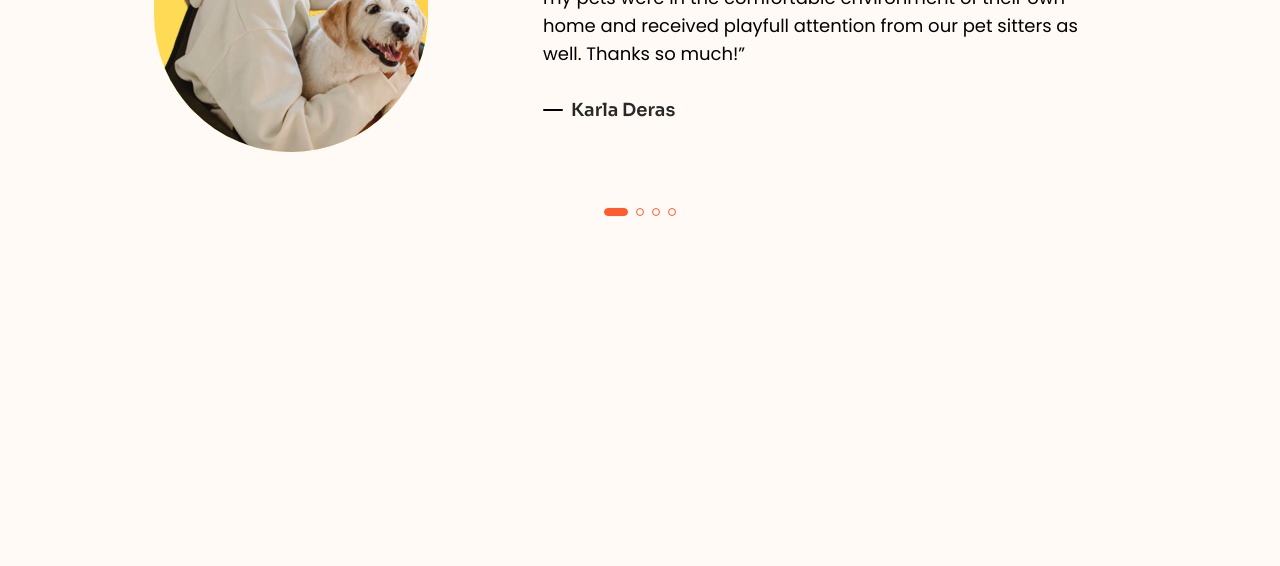
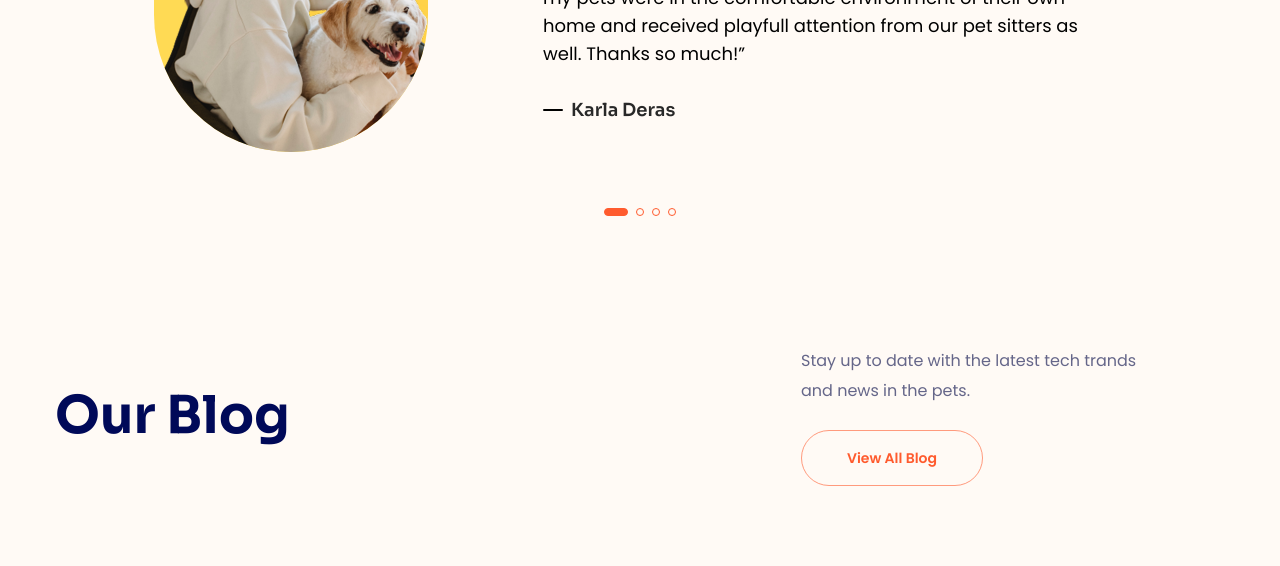
Before and after one commit to kienhao2209/f8-htmlcss-04, a plain HTML site: page index.html in a window 1280 px wide. Shown: the part 5484-6050 px from the top of the page. Before the commit the page ends 5766 px from the top, so only its background shows below. Drawn offline with Linux system fonts and the light colour scheme.

Commit message:
Lam phan Blog #1

```diff
--- a/assets/css/styles.css
+++ b/assets/css/styles.css
@@ -1125,3 +1125,30 @@ a {
     background: var(--primary-color);
     border-radius: 99px;
 }
+
+/* Blog */
+.blog {
+    padding: 77px 0;
+}
+
+.blog__top {
+    display: flex;
+    align-items: center;
+    justify-content: space-between;
+}
+
+.blog__info {
+    width: 350px;
+    margin-right: 74px;
+}
+
+.blog__desc {
+    margin-top: 0;
+}
+
+.blog__cta {
+    margin-top: 24px;
+    min-width: 182px;
+    border: 1px solid rgb(255 91 46 / 60%);
+    color: var(--primary-color);
+}
--- a/index.html
+++ b/index.html
@@ -264,7 +264,7 @@
         </section>
 
         <!-- Main -->
-        <main style="height: 5000px">
+        <main style="height: 6000px">
             <!-- About -->
             <section class="about">
                 <div class="container">
@@ -1332,6 +1332,23 @@
                     </div>
                 </div>
             </section>
+
+            <!-- Blog -->
+            <section class="blog">
+                <div class="container">
+                    <div class="blog__top">
+                        <h2 class="section__heading">Our Blog</h2>
+
+                        <div class="blog__info">
+                            <p class="section__desc blog__desc">
+                                Stay up to date with the latest tech trands and
+                                news in the pets.
+                            </p>
+                            <a href="#!" class="btn blog__cta">View All Blog</a>
+                        </div>
+                    </div>
+                </div>
+            </section>
         </main>
     </body>
 </html>
```
